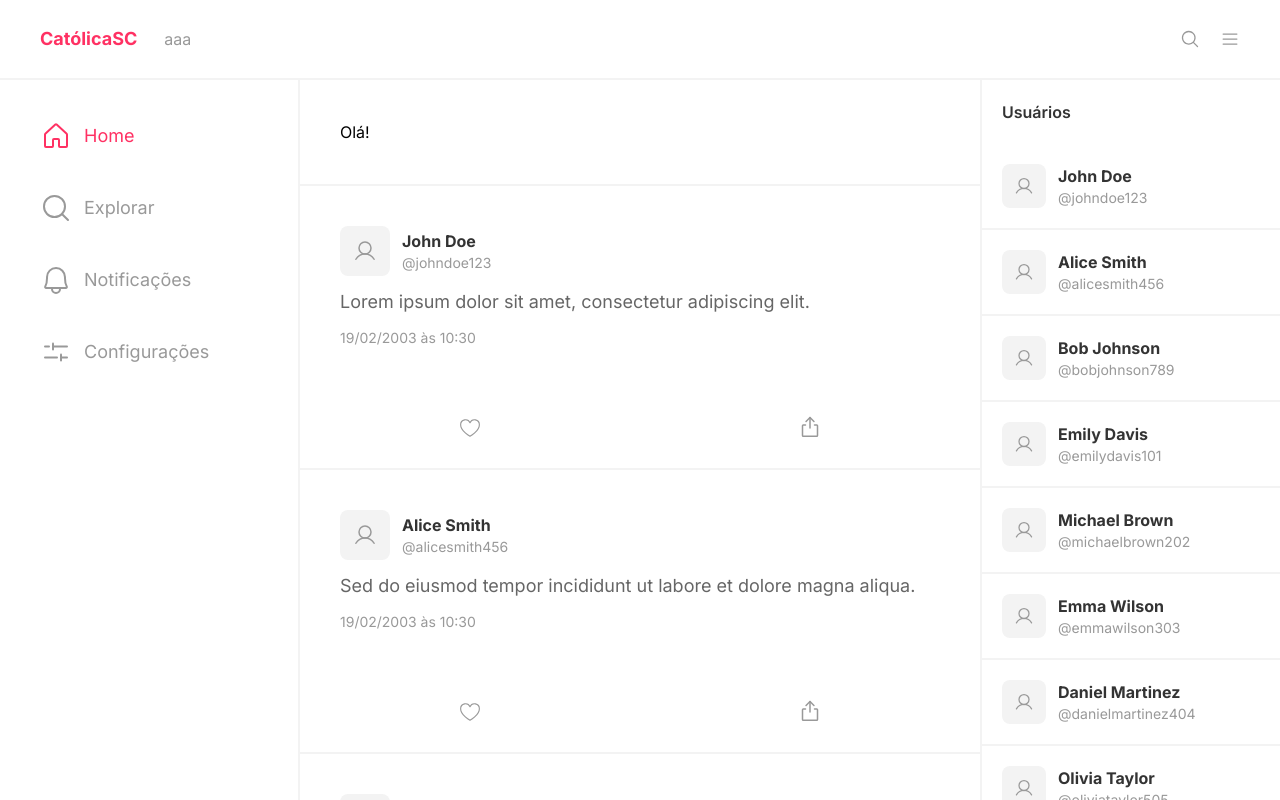
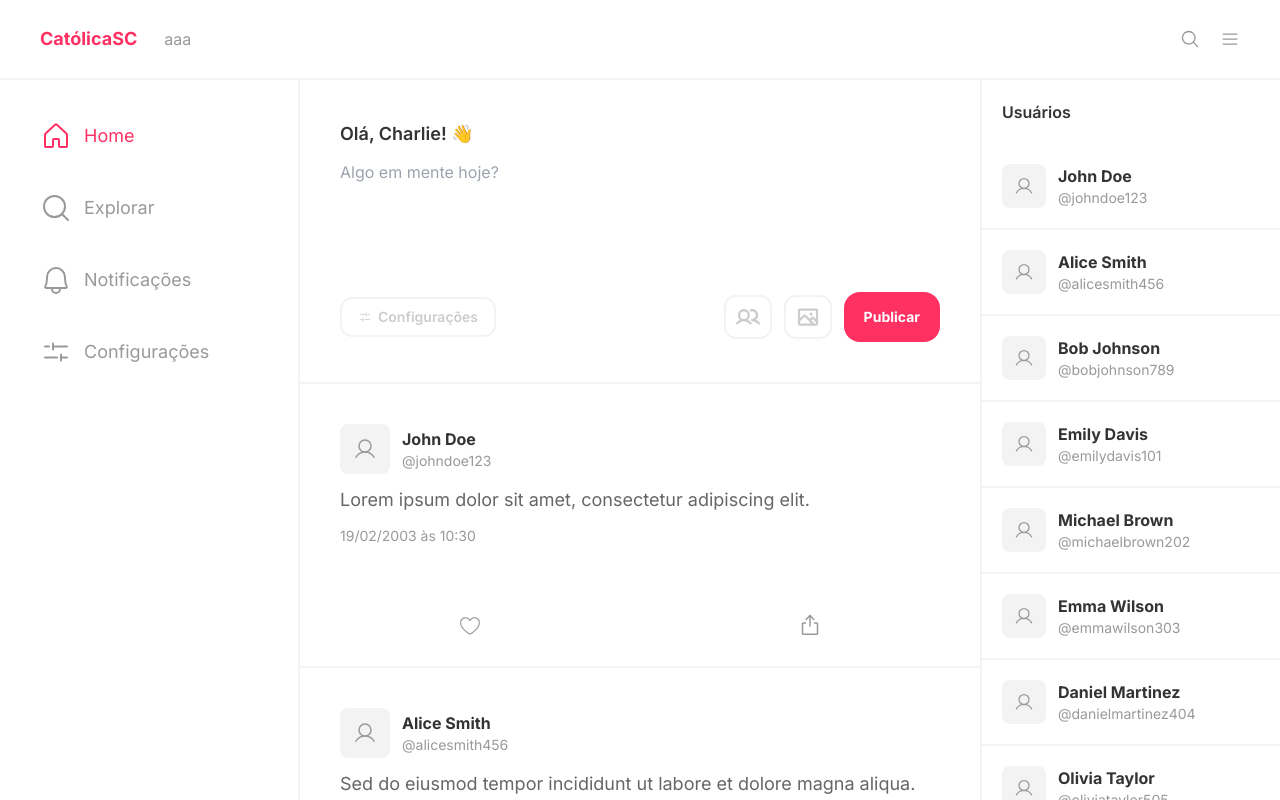
Before and after one commit to PabloLopes19/catolica-social, a Next.js app: page /dashboard in a window 1280 px wide. Built offline with nearby package versions, Linux system fonts and the light colour scheme.

Commit message:
Component post

```diff
--- /dev/null
+++ b/src/app/components/postCreator.tsx
@@ -0,0 +1,49 @@
+import { TextareaHTMLAttributes } from "react";
+import {
+  FadersHorizontal,
+  Image as ImageIcon,
+  Users,
+} from "@phosphor-icons/react";
+
+interface Props extends TextareaHTMLAttributes<HTMLTextAreaElement> {}
+
+export default function PostCreator(props: Props) {
+  return (
+    <div className="flex flex-col p-10 gap-3">
+      <div className="flex w-full items-center justify-between">
+        <h1 className="font-semibold text-title text-lg">Olá, Charlie! 👋</h1>
+
+        {`${props.value}`.length != 0 && (
+          <span className="text-light text-sm select-none">
+            {`${props.value}`.length}/300
+          </span>
+        )}
+      </div>
+
+      <textarea
+        {...props}
+        className="outline-none resize-none min-h-[120px] text-subtitle"
+        placeholder="Algo em mente hoje?"
+        maxLength={300}
+      />
+
+      <div className="flex w-full items-center justify-between">
+        <button className="settingsButton">
+          <FadersHorizontal size={14} />
+          Configurações
+        </button>
+        <div className="flex gap-3 items-center">
+          <button className="littleButton">
+            <Users size={24} weight="bold" />
+          </button>
+          <button className="littleButton">
+            <ImageIcon size={24} weight="bold" />
+          </button>
+          <button className="bg-primary disabled:brightness-125 px-5 disabled:cursor-not-allowed h-[50px] text-[#fff] font-bold rounded-2xl hover:brightness-90 text-sm transition-all duration-200">
+            Publicar
+          </button>
+        </div>
+      </div>
+    </div>
+  );
+}
--- a/src/app/dashboard/page.tsx
+++ b/src/app/dashboard/page.tsx
@@ -8,9 +8,12 @@ import Post from "../components/post";
 import Users from "../fakeData/users.json";
 import Posts from "../fakeData/posts.json";
 import { useState } from "react";
+import PostCreator from "../components/postCreator";
 
 export default function Dashboard() {
   const [posts] = useState<Post[]>(Posts);
+
+  const [postContent, setPostContent] = useState("");
 
   return (
     <div>
@@ -20,7 +23,11 @@ export default function Dashboard() {
         <SideBar />
 
         <div className="flex w-full scrollbar-hide h-[calc(100vh-80px)] overflow-y-auto max-w-[1200px] flex-col">
-          <div className="flex w-full p-10 text-description">Olá!</div>
+          <PostCreator
+            onChange={(e) => setPostContent(e.target.value)}
+            value={postContent}
+          />
+
           {posts.map((post) => (
             <Post key={post.id} postData={post} />
           ))}
--- a/src/app/styles/global.css
+++ b/src/app/styles/global.css
@@ -13,11 +13,19 @@ body {
 }
 
 .buttonPrimary {
-  @apply bg-primary disabled:brightness-125 disabled:cursor-not-allowed text-[#fff] font-bold h-[55px] rounded-xl hover:brightness-90 text-sm transition-all duration-200;
+  @apply bg-primary disabled:brightness-125 px-5 disabled:cursor-not-allowed h-[55px] text-[#fff] font-bold rounded-2xl hover:brightness-90 text-sm transition-all duration-200;
+}
+
+.littleButton {
+  @apply p-[10px] h-[44px] aspect-square hover:opacity-40 transition-all duration-200 rounded-xl border-2 border-border flex items-center justify-center text-[#ccc];
+}
+
+.settingsButton {
+  @apply flex gap-[6px] rounded-xl border-2 border-border px-4 py-2 text-[#ccc] items-center text-sm font-semibold hover:opacity-60 transition-all duration-200;
 }
 
 .buttonSecondary {
-  @apply border-2 border-primary text-primary font-bold h-[55px] text-sm rounded-xl hover:opacity-40 transition-all duration-200;
+  @apply border-2 border-primary text-primary font-bold h-[55px] text-sm rounded-2xl hover:opacity-40 transition-all duration-200;
 }
 
 .scrollbar-hide::-webkit-scrollbar {
```
